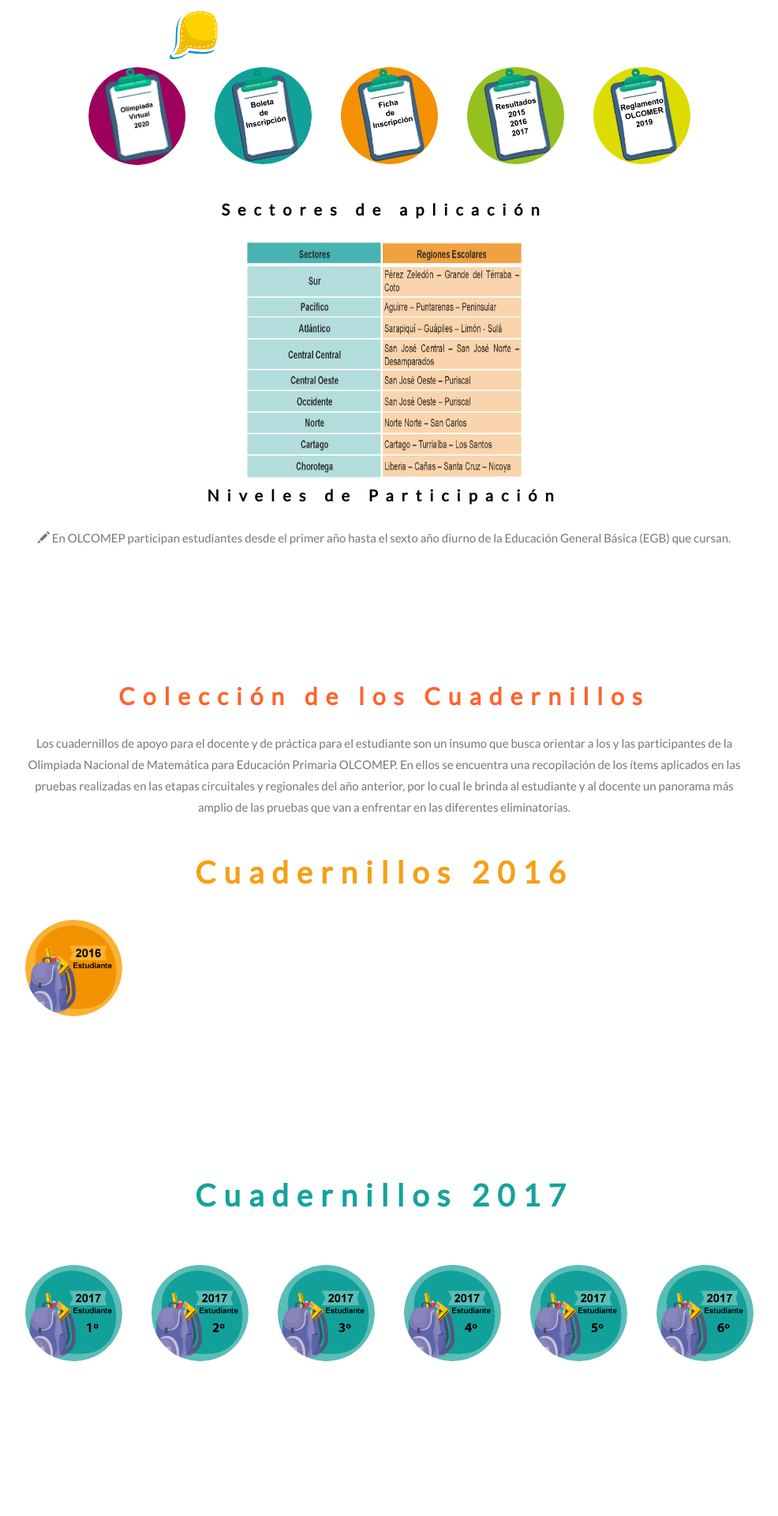
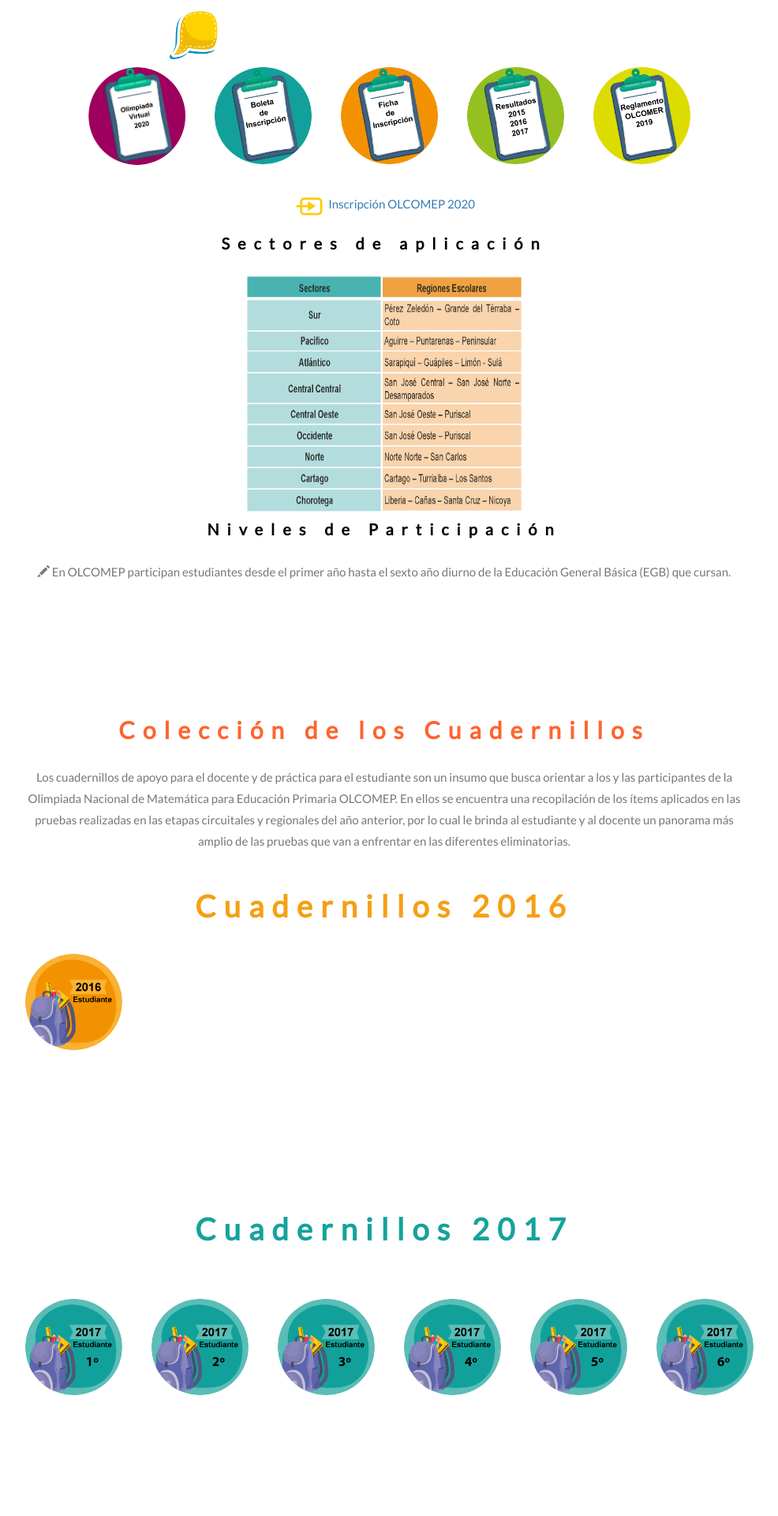
Before and after one commit to producciongespro/olimpiadas_matematicas, a PHP site: page / in a window 1280 px wide. Shown: the part 1311-3231 px from the top of the page at 79% size, without its empty margins (153-1139 px from the left). Run offline with PHP 8.4, Linux system fonts and the light colour scheme.

Commit message:
Incluye Enlace para inscripción

```diff
--- a/css/style.css
+++ b/css/style.css
@@ -10,6 +10,7 @@ h3, h4 {
     font-weight: bold;
     color: #FE642E;
 }
+
 
 
 /* NEW 2nd-Level Dropdown CSS START */
--- a/index.html
+++ b/index.html
@@ -145,6 +145,8 @@
 			<div class="col-sm-2 col-lg-2"></div>
 			<div class="col-sm-2 col-lg-2"></div>
 
+
+
 		</div>
 		<div class="row">
 			<div class="col-sm-1"></div>
@@ -176,6 +178,12 @@
 
 			<div class="col-sm-1"></div>
 		</div>
+
+<div class="row">
+	<p><img src="img/flecha.png" alt="Flecha"><a href  ="https://docs.google.com/forms/d/e/1FAIpQLSeLL2e9i6ZOZglXhEY4Ev0UNcJipT7JkgmSFpCLYd1Vi_ws-w/viewform" class="inscri" target="_blank">Inscripci&oacute;n OLCOMEP 2020</a></p>
+</div>
+
+
 
 		<!-- <a href="data/2019/boleta-inscripcion-etap-nacional.docx" id="doc" target="_blank">Boleta de Inscripci&oacute;n 2019</a><br />
 <a href="data/2018/ficha-inscripción-olcomer.docx" id="doc" target="_blank">Ficha de Inscripci&oacute;n 2019</a><br />
```
Also changed, not shown: img/flecha.png (added).
